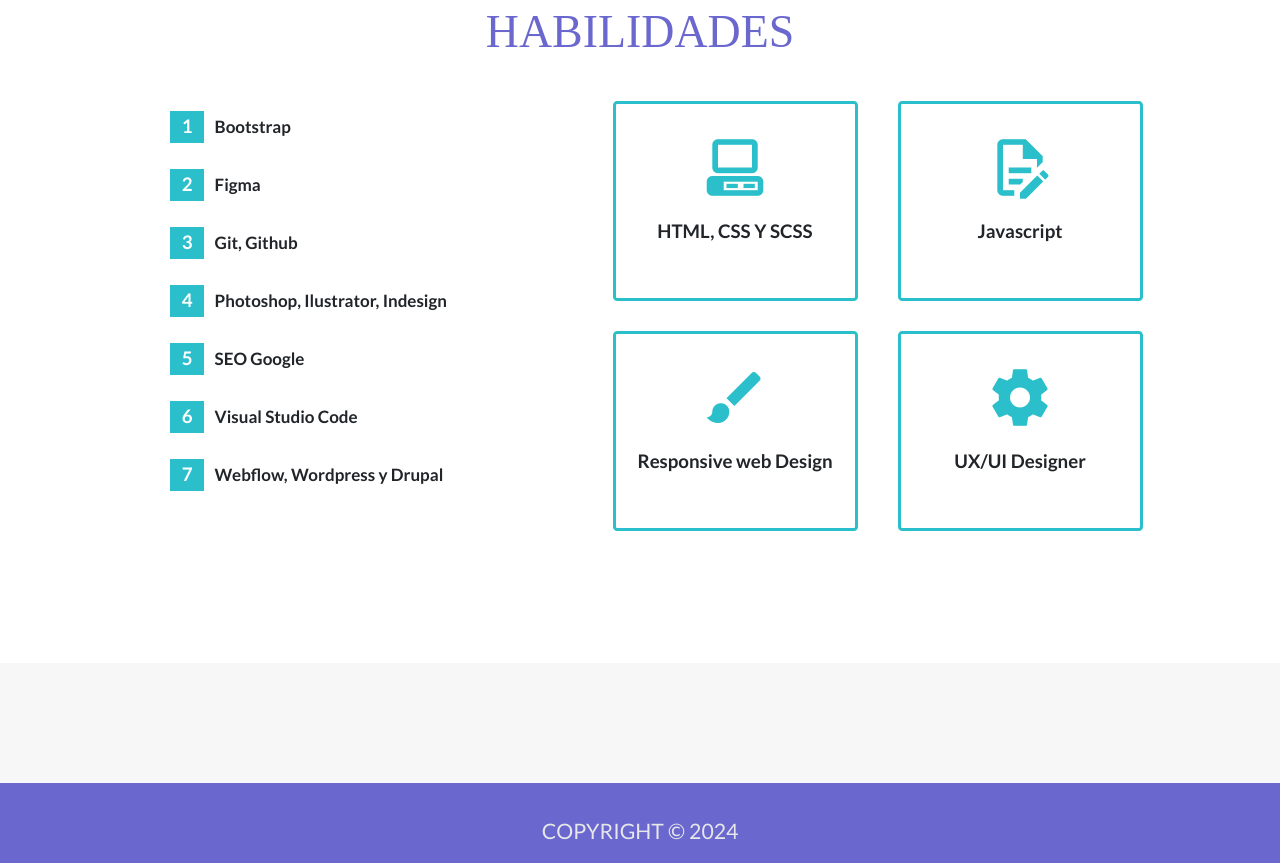
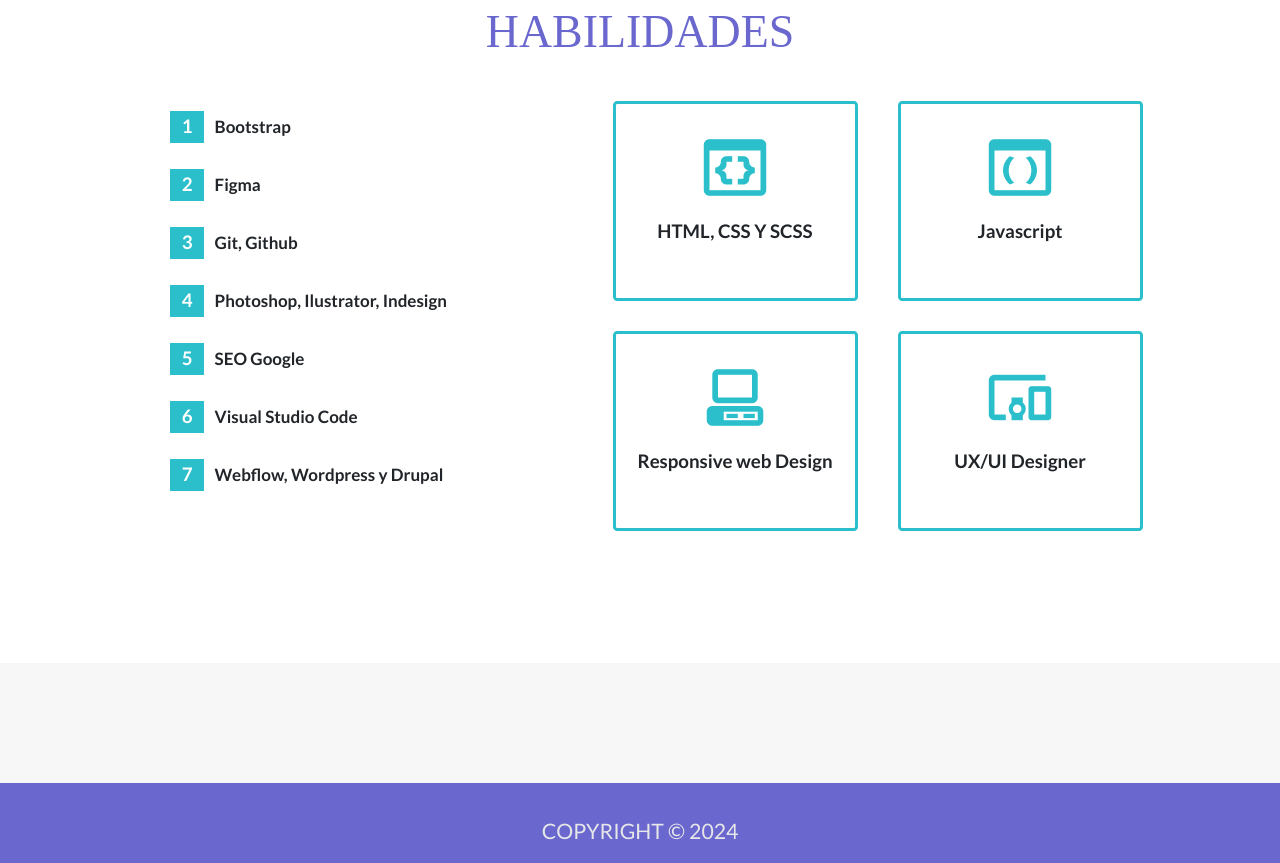
Before and after one commit to AnaliaSV/analiaSV, a website: page sobremi.html in a window 1280 px wide. Shown: the part 940-1803 px from the top of the page. Drawn offline with nearby package versions, Linux system fonts and the light colour scheme; a small style sheet from the web is missing; a web font is replaced by a local one.

Commit message:
cambio iconos en la pagina sobre mi

```diff
--- a/sobremi.html
+++ b/sobremi.html
@@ -169,13 +169,13 @@
 						<div class="card-deck">
 							<div class="card card-habilidades">
 								<div class="card-body">
-									<h5 class="card-title"><i class="mdi mdi-desktop-classic"></i></h5>
+									<h5 class="card-title"><i class="mdi mdi-iframe-braces-outline"></i></h5>
 									<p class="card-text">HTML, CSS Y SCSS</p>
 								</div>
 							</div>
 							<div class="card card-habilidades">
 								<div class="card-body">
-									<h5 class="card-title"><i class="mdi mdi-file-document-edit-outline"></i></h5>
+									<h5 class="card-title"><i class="mdi mdi-iframe-parentheses-outline"></i></h5>
 									<p class="card-text">Javascript</p>
 								</div>
 							</div>
@@ -183,13 +183,13 @@
 						<div class="card-deck">
 							<div class="card card-habilidades">
 								<div class="card-body">
-									<h5 class="card-title"><i class="mdi mdi-brush"></i></h5>
+									<h5 class="card-title"><i class="mdi mdi-desktop-classic"></i></h5>
 									<p class="card-text">Responsive web Design</p>
 							</div>
 							</div>
 							<div class="card card-habilidades">
 								<div class="card-body">
-									<h5 class="card-title"><i class="mdi mdi-cog"></i></h5>
+									<h5 class="card-title"><i class="mdi mdi-devices"></i></h5>
 									<p class="card-text">UX/UI Designer</p>
 								</div>
 							</div>
```
